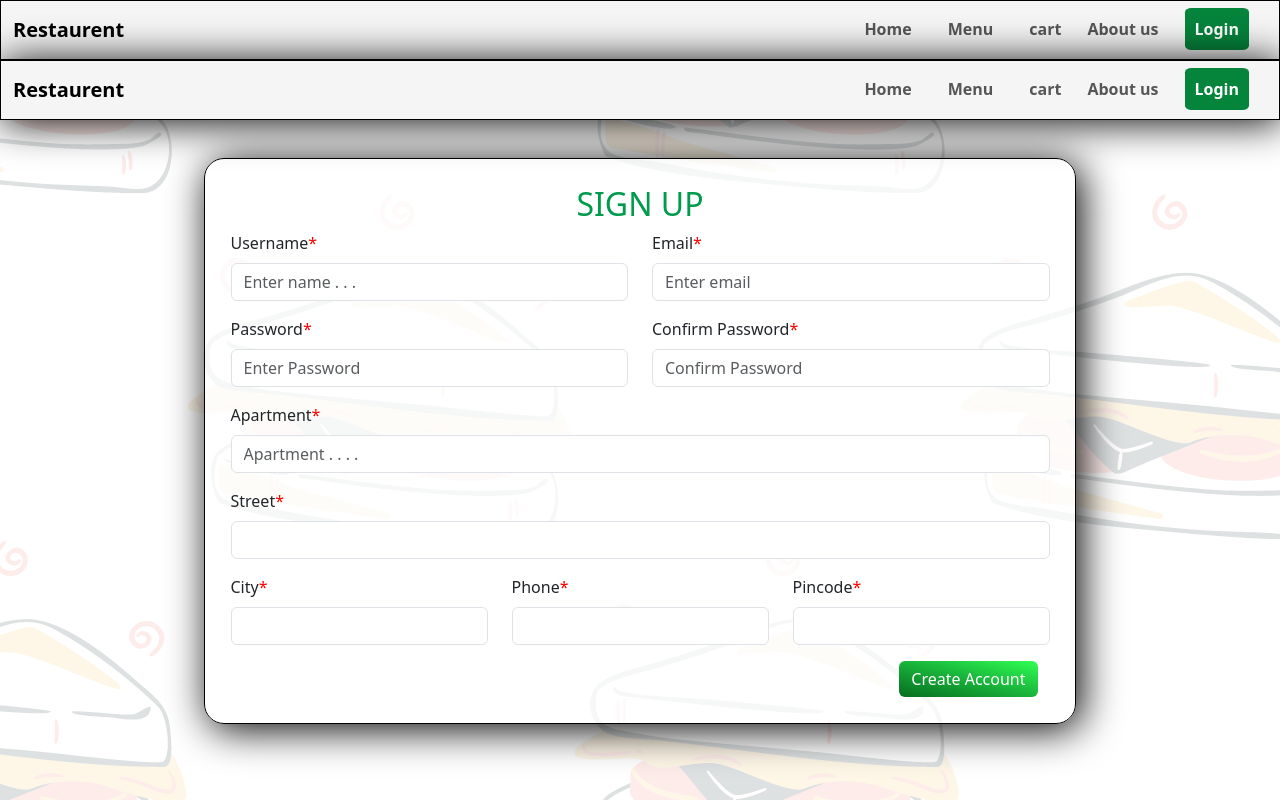
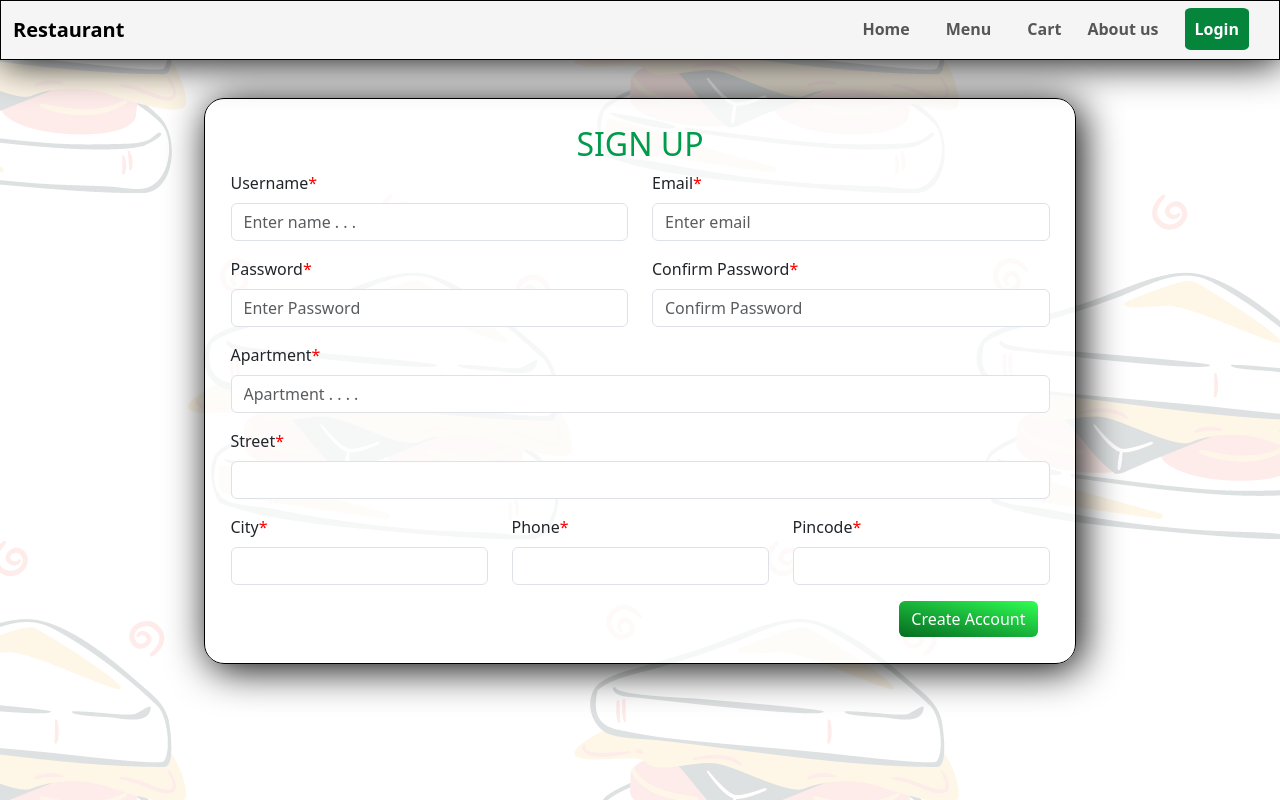
Before and after one commit to manibalaji003/RESTAURENT-WEBSITE, a React (Vite) app in the folder frontend/: page /signup in a window 1280 px wide. Built offline with nearby package versions, Linux system fonts and the light colour scheme.

Commit message:
storage comit

```diff
--- a/frontend/src/Components/Header.jsx
+++ b/frontend/src/Components/Header.jsx
@@ -1,25 +1,41 @@
-import React from 'react'
-import {Container,Nav,Button,Navbar} from 'react-bootstrap'
+import React, { useState, useEffect } from 'react';
+import { Container, Nav, Navbar } from 'react-bootstrap';
+import UseSessionStorage from '../Hooks/Storage';
 
 const Header = () => {
+  const [loggedIn, setLoggedIn] = useState(true);
+
+
+ // const [sesionvalue] = UseSessionStorage('mySessionStorageKey');
+
+  // useEffect(() => {
+  //   if (sesionvalue && sesionvalue.success === true) {
+  //     setLoggedIn(false);
+  //   } else if(sesionvalue===undefined) {
+  //     setLoggedIn(false );
+  //   }else{
+  //     setLoggedIn(true);
+  //   }
+  // }, [sesionvalue]);
+
   return (
     <div>
-        <Navbar  className='navibar d-flex'>
-            <Container>
-                <Navbar.Brand style={{color:'black',fontWeight:'600'}}>Restaurent</Navbar.Brand>
-               </Container>
-               <Container className="justify-content-end " >
-            <Nav >
-            <Nav.Link href="" className='navtext' style={{ fontWeight:'600'}}>Home</Nav.Link>
-            <Nav.Link href="/menu" className='navtext' style={{ fontWeight:'600'}}>Menu</Nav.Link>
-           <Nav.Link href="cart" className='navtext cart' style={{ fontWeight:'600'}} >cart</Nav.Link>
-            <Nav.Link href="/" style={{ fontWeight:'600'}}>About us</Nav.Link>
-            <Nav.Link href="loginpage" className='navtext' style={{ fontWeight:'600'}}><span className='loginbutton'>Login</span></Nav.Link>
+      <Navbar className='navibar d-flex'>
+        <Container>
+          <Navbar.Brand style={{ color: 'black', fontWeight: '600' }}>Restaurant</Navbar.Brand>
+        </Container>
+        <Container className="justify-content-end">
+          <Nav>
+            <Nav.Link href="" className='navtext' style={{ fontWeight: '600' }}>Home</Nav.Link>
+            <Nav.Link href="/menu" className='navtext' style={{ fontWeight: '600' }}>Menu</Nav.Link>
+            <Nav.Link href="cart" className='navtext cart' style={{ fontWeight: '600' }}>Cart</Nav.Link>
+            <Nav.Link href="/" style={{ fontWeight: '600' }}>About us</Nav.Link>
+            {loggedIn && <Nav.Link href="loginpage" className='navtext' style={{ fontWeight: '600' }}><span className='loginbutton'>Login</span></Nav.Link>}
           </Nav>
-           </Container>
-        </Navbar>
+        </Container>
+      </Navbar>
     </div>
-  )
+  );
 }
 
-export default Header
+export default Header;
--- /dev/null
+++ b/frontend/src/Hooks/Storage.jsx
@@ -0,0 +1,21 @@
+import React,
+{
+    useState,
+    useEffect
+} from 'react';
+
+// Custom hook to manage sessionStorage
+const UseSessionStorage = (key, initialValue) => {
+    const [value, setValue] = useState(() => {
+        const storedValue = sessionStorage.getItem(key);
+        return storedValue ? JSON.parse(storedValue) : initialValue;
+    });
+
+    useEffect(() => {
+        sessionStorage.setItem(key, JSON.stringify(value));
+    }, [key, value]);
+
+    return [value, setValue];
+};
+
+export default UseSessionStorage
--- a/frontend/src/Pages/LoginPage.jsx
+++ b/frontend/src/Pages/LoginPage.jsx
@@ -3,9 +3,12 @@ import Header from '../Components/Header'
 import { Button, Container ,FloatingLabel,Form} from 'react-bootstrap'
 import { Link, useNavigate } from 'react-router-dom'
 import axios from 'axios'
-
+import UseSessionStorage from '../Hooks/Storage'
 const LoginPage = () => {
 
+
+
+ // const [sessionStorageValue, setSessionStorageValue] = UseSessionStorage('mySessionStorageKey', 'default');
     const [Lformdata,setFormData]=useState({
         'email':'',
         'password':""
@@ -35,9 +38,11 @@ const HandleFormData = async (e) =>{
         }
         try{
         let response=await axios.post("http://localhost:3300/api/v1/users/login",Lformdata);
-
-
-        console.log(response.data);
+       // setSessionStorageValue(response.data)
+       sessionStorage.setItem("Logintoken", JSON.stringify(response.data));
+      //  const tokenkey=sessionStorage.getItem("Logintoken");
+        //let key=JSON.parse(tokenkey);
+        //console.log(key);
         }catch(e){
           console.error(e);
         }
@@ -46,7 +51,7 @@ const HandleFormData = async (e) =>{
 
   return (
     <div>
-            <Header />
+
             <Container className='logincontainer' >
                <center> <h2>LOGIN</h2></center><br/>
                <Form onSubmit={HandleFormData}>
--- a/frontend/src/Pages/Menu.jsx
+++ b/frontend/src/Pages/Menu.jsx
@@ -14,8 +14,9 @@ const StarRating = ({ count }) => {
 const Menu = ({cart,setCart}) => {
   const [itemData, setItemData] = useState({});
   const [loading, setLoading] = useState(true);
-
-
+  const tokenkey=sessionStorage.getItem("Logintoken");
+  let key=JSON.parse(tokenkey);
+  // console.log(tokenkey);
   useEffect(() => {
     const fetchData = async () => {
       try {
@@ -32,6 +33,7 @@ const Menu = ({cart,setCart}) => {
 
   const addCart = (item) => {
     setCart((prevCart) => [...prevCart, item]);
+   axios.post("http://localhost:3300/api/v1/cart",{"itemName":item.name},{headers:{"Authorization": `Bearer ${key.token}`}})
   };
   console.log(cart);
 
--- a/frontend/src/Pages/Signup.jsx
+++ b/frontend/src/Pages/Signup.jsx
@@ -141,8 +141,6 @@ return;
 
   return (
     <div>
-            <Header />
-
             <Container  className='signupcontainer'>
                 <center><h2>SIGN UP</h2></center>
               <Form onSubmit={handlingForm}>
```
